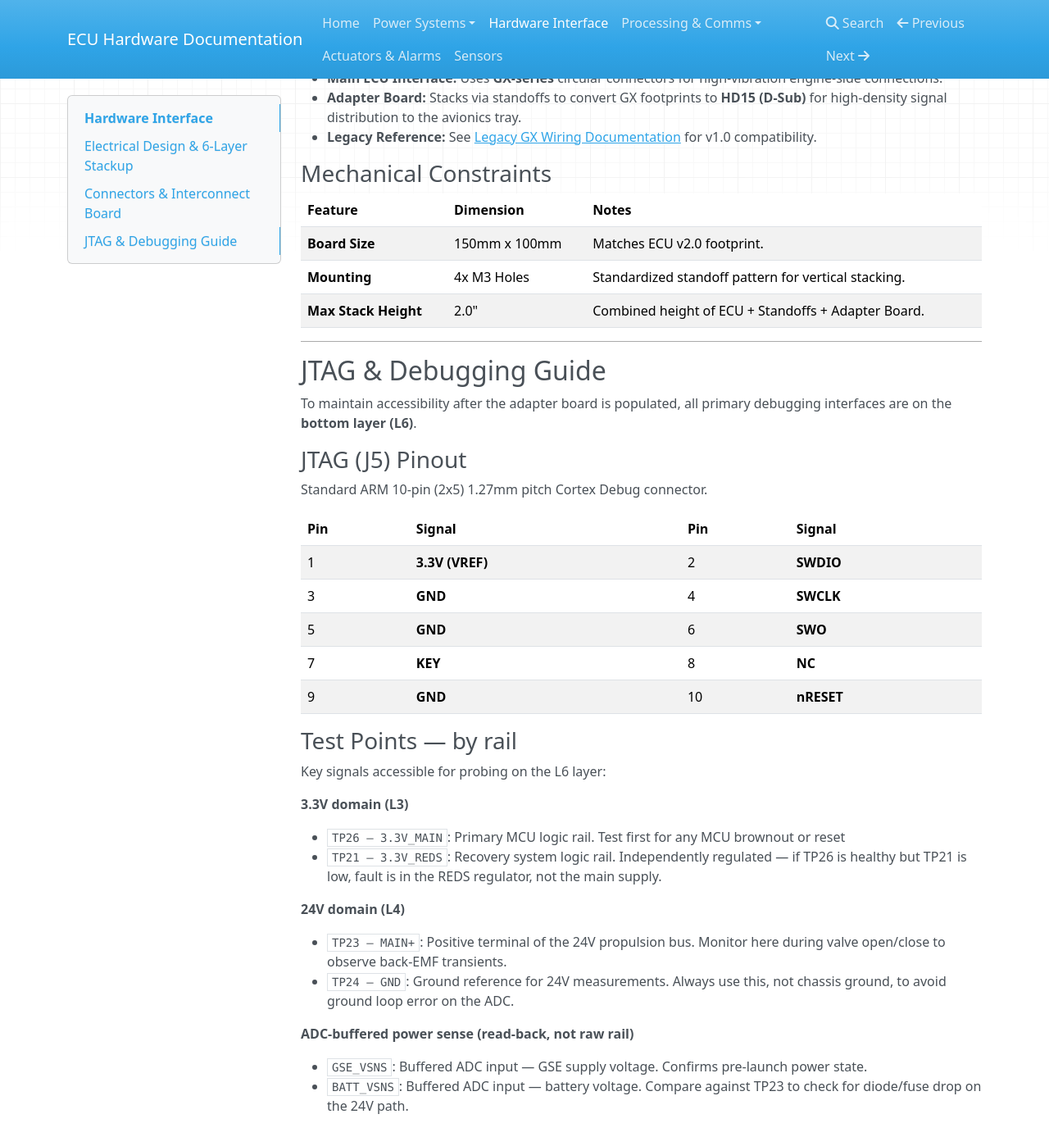
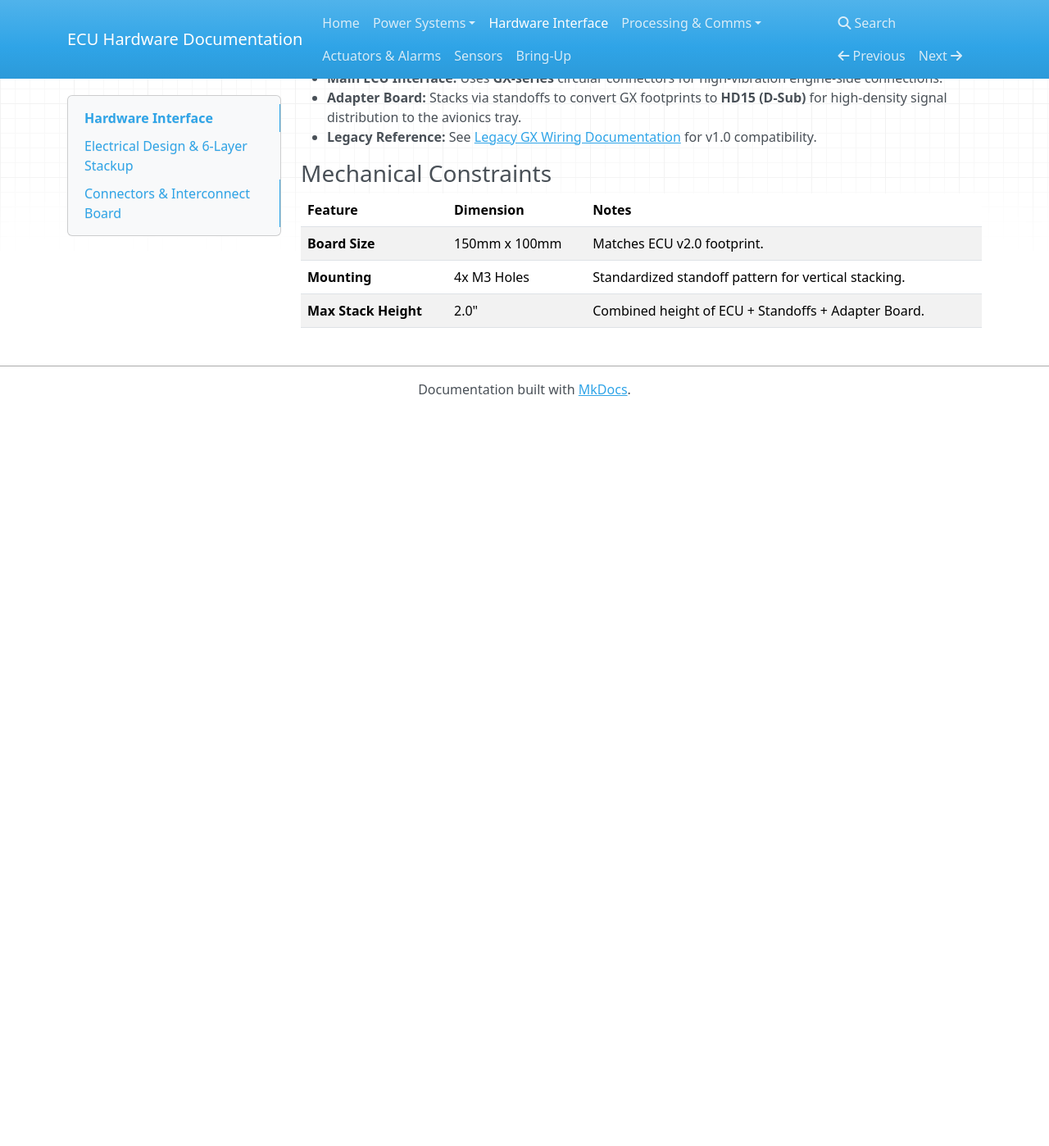
Before and after one commit to UCI-Rocket-Project/rocket2-ecu-hardware, an MkDocs documentation site: the page built from docs/hardware/hardware.md, in a window 1280 px wide and 1400 px high, scrolled down 2164 px. Shown: the whole window at 82% size. Built offline with MkDocs 1.6.1, drawn with Linux system fonts in a browser that asks for light colours; nearby versions of some CDN libraries; after the commit the page ends 2667 px from its top, so only the background shows below that.

Commit message:
added bring-up test plan and current ecu hardware bring-up updates

```diff
--- a/docs/hardware/hardware.md
+++ b/docs/hardware/hardware.md
@@ -38,44 +38,3 @@
 | **Board Size** | 150mm x 100mm | Matches ECU v2.0 footprint. |
 | **Mounting** | 4x M3 Holes | Standardized standoff pattern for vertical stacking. |
 | **Max Stack Height**| 2.0" | Combined height of ECU + Standoffs + Adapter Board. |
-
----
-
-
-## JTAG & Debugging Guide
-To maintain accessibility after the adapter board is populated, all primary debugging interfaces are on the **bottom layer (L6)**.
-
-### JTAG (J5) Pinout
-Standard ARM 10-pin (2x5) 1.27mm pitch Cortex Debug connector.
-
-| Pin | Signal | Pin | Signal |
-| :--- | :--- | :--- | :--- |
-| 1 | **3.3V (VREF)** | 2 | **SWDIO** |
-| 3 | **GND** | 4 | **SWCLK** |
-| 5 | **GND** | 6 | **SWO** |
-| 7 | **KEY** | 8 | **NC** |
-| 9 | **GND** | 10 | **nRESET** |
-
-
-### Test Points — by rail
-
-Key signals accessible for probing on the L6 layer:
-
-**3.3V domain (L3)**
-
-- `TP26 — 3.3V_MAIN`: Primary MCU logic rail. Test first for any MCU brownout or reset
-- `TP21 — 3.3V_REDS`: Recovery system logic rail. Independently regulated — if TP26
-  is healthy but TP21 is low, fault is in the REDS regulator, not the main supply.
-
-**24V domain (L4)**
-
-- `TP23 — MAIN+`: Positive terminal of the 24V propulsion bus. Monitor here during valve
-  open/close to observe back-EMF transients.
-- `TP24 — GND`: Ground reference for 24V measurements. Always use this, not chassis
-  ground, to avoid ground loop error on the ADC.
-
-**ADC-buffered power sense (read-back, not raw rail)**
-
-- `GSE_VSNS`: Buffered ADC input — GSE supply voltage. Confirms pre-launch power state.
-- `BATT_VSNS`: Buffered ADC input — battery voltage. Compare against TP23 to check for
-  diode/fuse drop on the 24V path.
--- a/mkdocs.yml
+++ b/mkdocs.yml
@@ -13,3 +13,4 @@
       - Telemetry: logic/comms.md
   - Actuators & Alarms: actuators/actuators.md
   - Sensors: sensors/sensors.md
+  - Bring-Up: bring_up/testplan.md
```
Also changed, not shown: docs/bring_up/testplan.md (added, +115 -0 lines), 1 other file.
